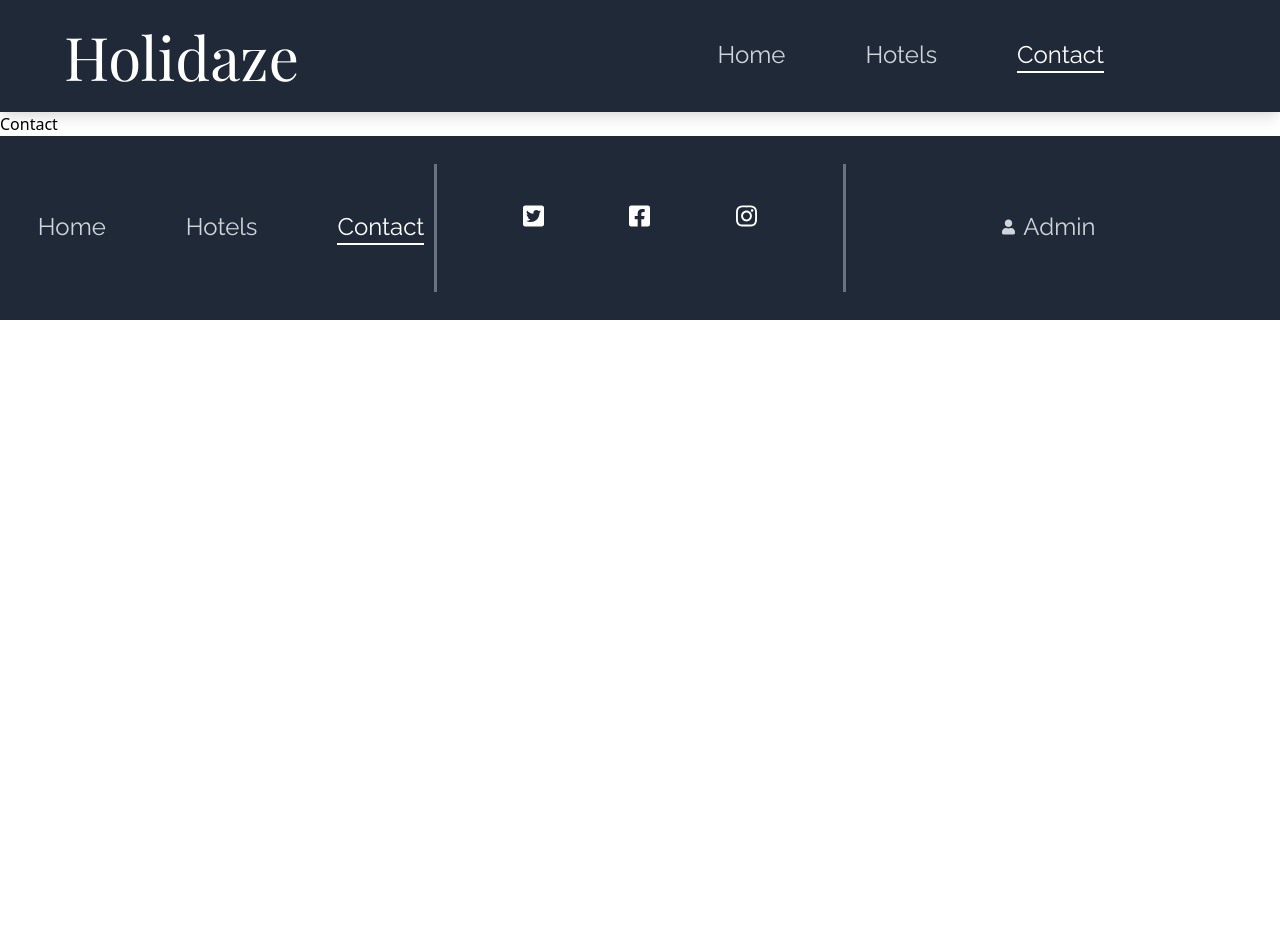
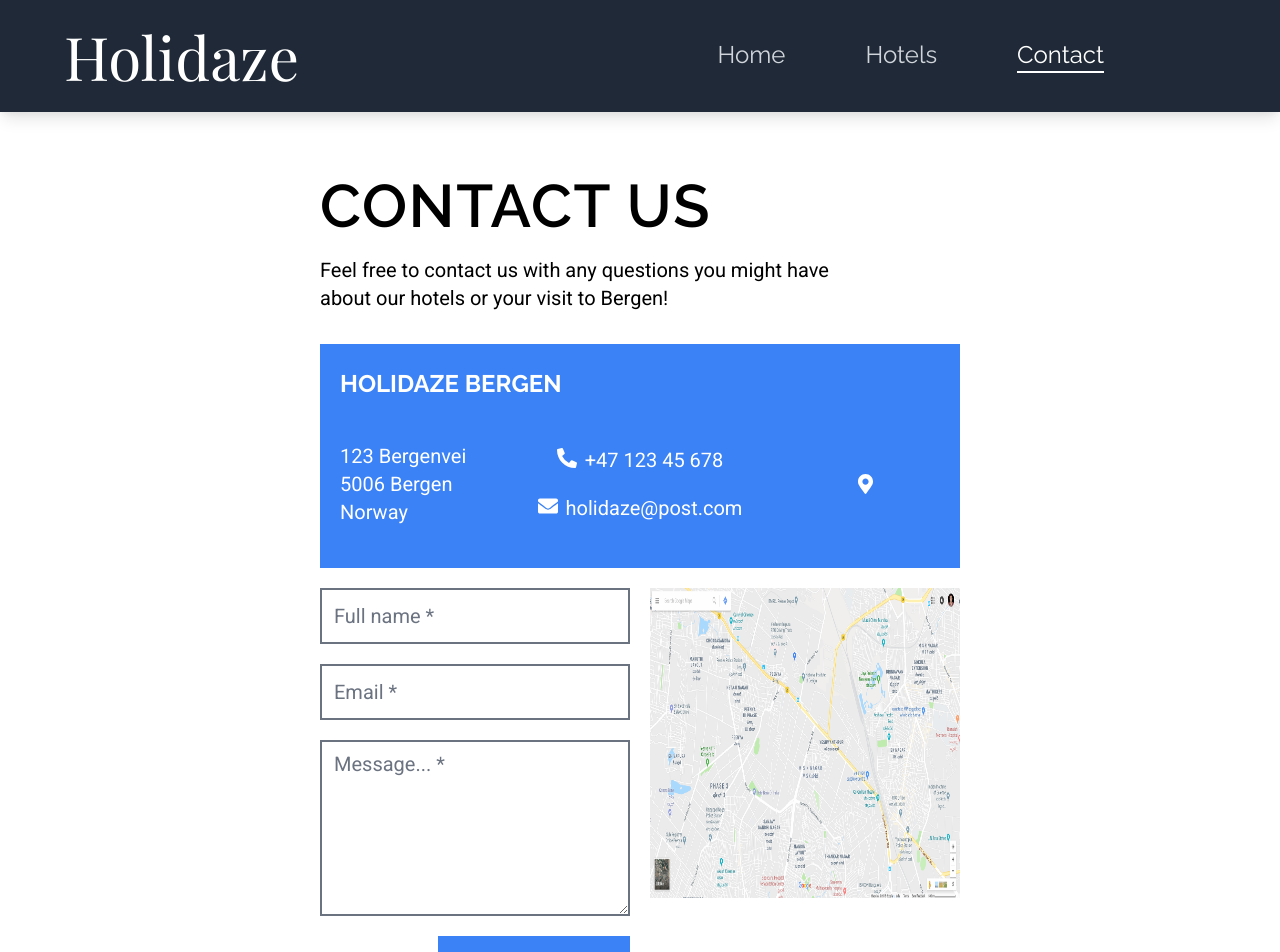
Before and after one commit to Noroff-FEU-Assignments/project-exam-2-SanderDale, a Next.js app: page /contact in a window 1280 px wide. Shown: the top 952 px of the page. Before the commit the page ends 800 px from the top, so only its background shows below. Built offline with nearby package versions, Linux system fonts and the light colour scheme.

Commit message:
fourth commit

```diff
--- /dev/null
+++ b/components/contact/ContactFrom.js
@@ -0,0 +1,88 @@
+import { useForm } from "react-hook-form";
+import { useState } from "react";
+import axios from "axios";
+import * as yup from "yup";
+import { yupResolver } from "@hookform/resolvers/yup";
+
+const schema = yup.object().shape({
+	name: yup.string().required("Please enter your name").min(5, "Please enter your full name"),
+	email: yup.string().required("Please enter your email address").email("Please enter a valid email address"),
+	message: yup.string().required("Please enter your message").min(10, "Your message must be more then 10 characters"),
+});
+
+function ContactForm() {
+	const [submitting, setSubmitting] = useState(false);
+	const [serverError, setServerError] = useState(null);
+	const [submitSuccess, setSubmitSuccess] = useState(null);
+
+	const { register, handleSubmit, errors } = useForm({
+		resolver: yupResolver(schema),
+	});
+
+	async function onSubmit(data) {
+		setSubmitting(true);
+		setServerError(null);
+		console.log(data);
+
+		try {
+			const response = await axios.post("http://localhost:1337/messages/", data);
+			console.log("response", response.data);
+			setSubmitSuccess("Thank you for your message!");
+		} catch (error) {
+			console.log("error", error);
+			setServerError(error.toString());
+		} finally {
+			setSubmitting(false);
+		}
+	}
+
+	console.log(errors);
+
+	return (
+		<>
+			{submitSuccess && (
+				<span className="text-center py-20 text-2xl border-gray-500 border-b-2 w-full mb-5 xl:border-0">
+					{submitSuccess}
+				</span>
+			)}
+			{submitSuccess ? (
+				""
+			) : (
+				<form
+					onSubmit={handleSubmit(onSubmit)}
+					className="flex flex-col justify-center items-center gap-3 md:gap-5 font-paragraph my-5 xl:my-0 pb-5 border-gray-500 border-b-2 w-full md:items-end xl:border-0">
+					{serverError && <span>{serverError}</span>}
+					<input
+						className="border-2 focus:border-black focus:ring-black w-full md:text-xl md:h-14"
+						type="text"
+						name="name"
+						placeholder="Full name *"
+						ref={register}
+					/>
+					{errors.name && <span>{errors.name.message}</span>}
+					<input
+						className="border-2 focus:border-black focus:ring-black w-full md:text-xl md:h-14"
+						type="email"
+						name="email"
+						placeholder="Email *"
+						ref={register}
+					/>
+					{errors.email && <span>{errors.email.message}</span>}
+					<textarea
+						className="border-2 focus:border-black focus:ring-black w-full h-24 md:h-44 md:text-xl"
+						type="text"
+						name="message"
+						placeholder="Message... *"
+						ref={register}
+					/>
+					{errors.message && <span>{errors.message.message}</span>}
+					<button className="w-full md:w-48 h-12 md:h-14 font-heading  text-white hover:text-blue-500 text-xl md:text-2xl bg-blue-500 hover:bg-transparent border-blue-500 border-2 tracking-widest transition ease-out duration-300">
+						{submitting ? "Sending..." : "SEND"}
+					</button>
+				</form>
+			)}
+		</>
+	);
+}
+
+export default ContactForm;
--- /dev/null
+++ b/components/contact/ContactInfo.js
@@ -0,0 +1,36 @@
+import { FontAwesomeIcon } from "@fortawesome/react-fontawesome";
+import { faPhoneAlt } from "@fortawesome/free-solid-svg-icons";
+import { faEnvelope } from "@fortawesome/free-solid-svg-icons";
+import { faMapMarkerAlt } from "@fortawesome/free-solid-svg-icons";
+
+function ContactInfo() {
+	return (
+		<div className="flex justify-center items-center flex-col font-paragraph bg-blue-500 w-full text-white text-xl py-7 md:grid md:grid-rows-3 md:grid-cols-4 md:h-56 md:px-5">
+			<div className="md:col-span-4">
+				<h4 className="font-heading font-bold mb-8 text-2xl uppercase">Holidaze Bergen</h4>
+			</div>
+			<div className="mb-8 md:mb-0 md:col-start-1 md:col-end-2 md:row-span-2 md:flex md:justify-start md:items-center">
+				<p>
+					123 Bergenvei <br />
+					5006 Bergen <br />
+					Norway
+				</p>
+			</div>
+			<div className="flex flex-col justify-center items-center gap-4 md:gap-5 md:row-span-2 md:col-span-2 md:col-start-2 md:col-end-4">
+				<p className="flex">
+					<FontAwesomeIcon className="w-6 h-6 mr-2" icon={faPhoneAlt} />
+					+47 123 45 678
+				</p>
+				<p className="flex">
+					<FontAwesomeIcon className="w-6 h-6 mr-2" icon={faEnvelope} />
+					holidaze@post.com
+				</p>
+			</div>
+			<div className="hidden md:col-start-4 md:col-end-5 md:row-span-2 md:flex md:justify-center md:items-start">
+				<FontAwesomeIcon className="w-24 h-24" icon={faMapMarkerAlt} />
+			</div>
+		</div>
+	);
+}
+
+export default ContactInfo;
--- a/components/enquiries/EnquiryForm.js
+++ b/components/enquiries/EnquiryForm.js
@@ -55,7 +55,7 @@ function EnquiryForm({ hotelName }) {
 						className="w-64 focus:border-black focus:ring-black md:max-w-lg md:w-full"
 						type="text"
 						name="name"
-						placeholder="Full name"
+						placeholder="Full name *"
 						ref={register}
 					/>
 					{errors.name && <span>{errors.name.message}</span>}
@@ -63,13 +63,13 @@ function EnquiryForm({ hotelName }) {
 						className="w-64 focus:border-black focus:ring-black md:max-w-lg md:w-full"
 						type="email"
 						name="email"
-						placeholder="Email"
+						placeholder="Email *"
 						ref={register}
 					/>
 					{errors.email && <span>{errors.email.message}</span>}
 					<div className="flex flex-col md:flex-row justify-center items-start md:gap-4">
 						<div className="flex flex-col justify-center items-start">
-							<label className="font-heading">From</label>
+							<label className="font-heading">From *</label>
 							<input
 								className="w-64 mb-2 focus:border-black focus:ring-black md:w-56"
 								type="date"
@@ -79,7 +79,7 @@ function EnquiryForm({ hotelName }) {
 							{errors.from && <span className="w-64 md:w-56">{errors.from.message}</span>}
 						</div>
 						<div className="flex flex-col justify-center items-start">
-							<label className="font-heading">To</label>
+							<label className="font-heading">To *</label>
 							<input
 								className="w-64  mb-2 focus:border-black focus:ring-black md:w-56"
 								type="date"
--- a/pages/contact.js
+++ b/pages/contact.js
@@ -1,14 +1,32 @@
 import Head from "next/head";
+import ContactForm from "../components/contact/ContactFrom";
+import ContactInfo from "../components/contact/ContactInfo";
+import Image from "next/image";
 
 export default function Contact() {
 	return (
-		<div>
+		<div className="flex justify-center items-center flex-col pb-10">
 			<Head>
 				<title>Holidaze | Contact</title>
 				<link rel="icon" href="/favicon.ico" />
 			</Head>
-
-			<h1>Contact</h1>
+			<div className="flex justify-center items-center md:items-start flex-col md:w-4/5 xl:w-1/2">
+				<h1 className="uppercase my-5 md:mt-16 text-3xl md:text-6xl font-heading font-semibold tracking-wide">Contact Us</h1>
+				<p className="w-4/5 font-paragraph mb-5 xl:mb-8 md:text-xl">
+					Feel free to contact us with any questions you might have about our hotels or your visit to Bergen!
+				</p>
+			</div>
+			<div className="flex justify-center xl:items-start items-center flex-col xl:grid xl:grid-cols-2 xl:grid-rows-3 w-4/5 xl:w-1/2 xl:gap-5">
+				<div className="flex justify-center items-center flex-col w-full md:order-2 xl:row-span-2">
+					<ContactForm />
+				</div>
+				<div className="flex justify-center items-center flex-col mb-5 xl:mb-0 pb-5 xl:pb-0 border-gray-500 border-b-2 xl:border-0 w-full md:order-1 xl:col-start-1 xl:col-end-3 xl:row-span-1">
+					<ContactInfo />
+				</div>
+				<div className="flex justify-center items-center flex-col mb-5 w-full md:order-3 xl:row-span-2">
+					<Image src="/images/google-maps-placeholder.png" width={1000} height={1000} />
+				</div>
+			</div>
 		</div>
 	);
 }
--- a/pages/index.js
+++ b/pages/index.js
@@ -9,7 +9,7 @@ export default function Home({ hotels }) {
 	return (
 		<div>
 			<Head>
-				<title>Create Next App</title>
+				<title>Holidaze | Home</title>
 				<link rel="icon" href="/favicon.ico" />
 			</Head>
 
```
Also changed, not shown: public/images/google-maps-placeholder.png (added).
